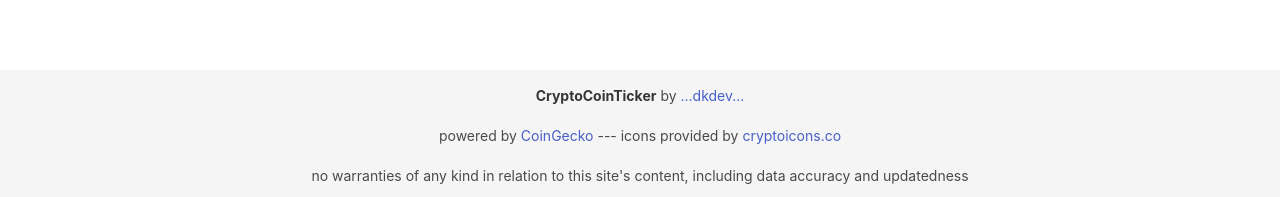
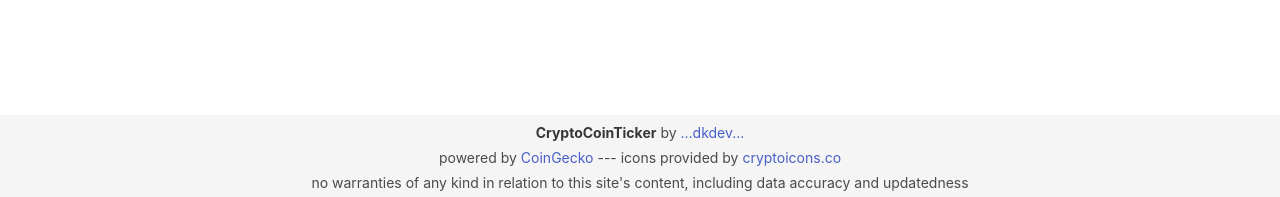
Before and after one commit to Diizzii/cryptocointicker-prod, a React (Create React App) app: page /coins in a window 1280 px wide. Shown: the part 600-797 px from the top of the page. Built offline with nearby package versions, Linux system fonts and the light colour scheme; no server answers.

Commit message:
footer-improved

```diff
--- a/public/index.css
+++ b/public/index.css
@@ -64,6 +64,7 @@
   width: 100vw;
   margin: 0;
   padding: 1%;
+  line-height: 0.5em;
 }
 
 /* BREAKPOINTS */
```
